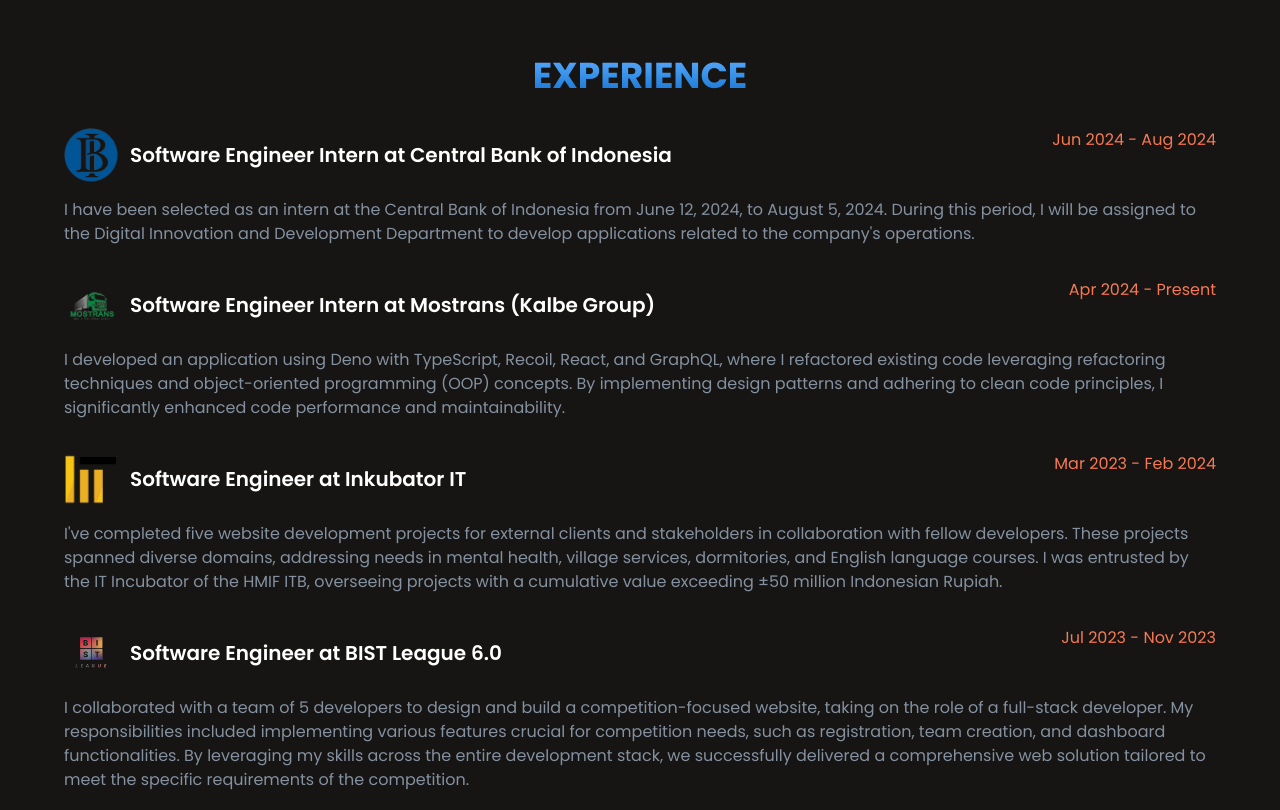
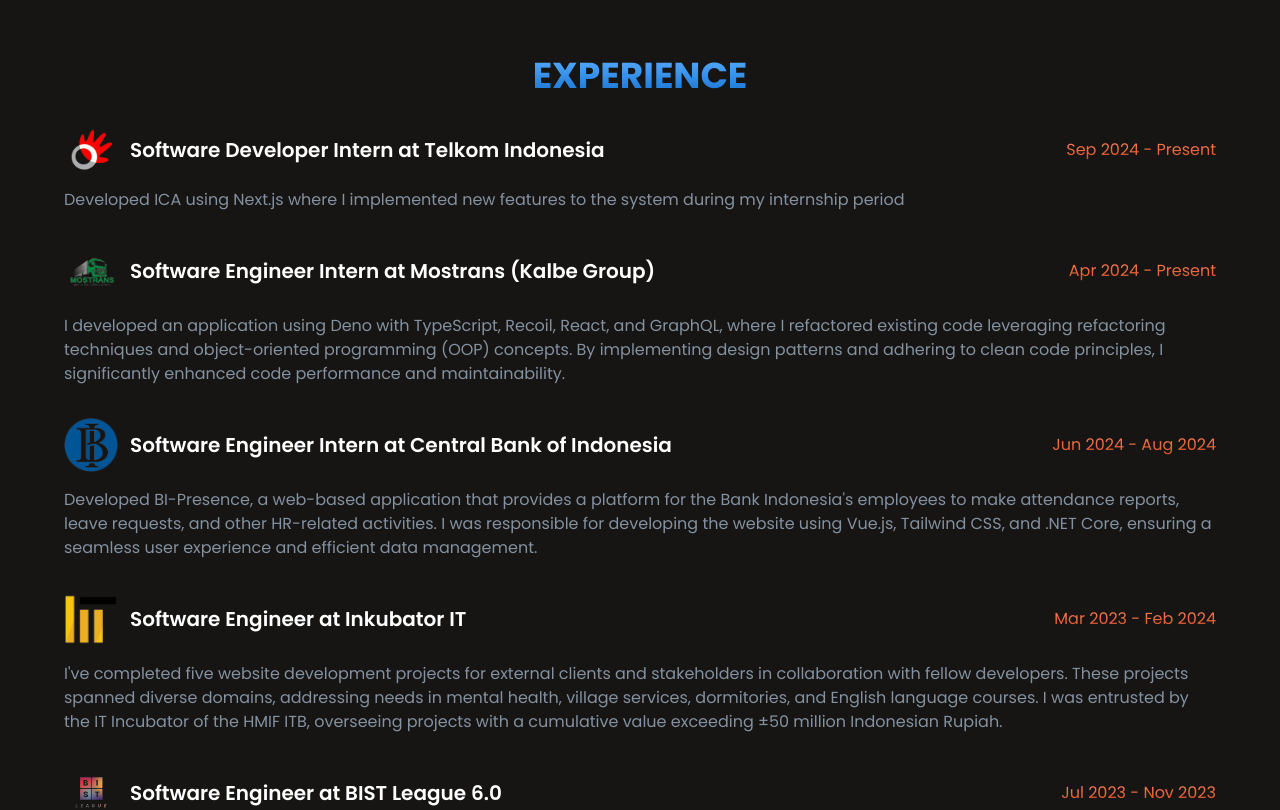
Before and after one commit to syahrialalzaidan/porto-web, a Next.js app: page / in a window 1280 px wide. Shown: the part 2420-3230 px from the top of the page. Built offline with nearby package versions, Linux system fonts and the light colour scheme.

Commit message:
feat: add telkom to experience

```diff
--- a/src/app/page.tsx
+++ b/src/app/page.tsx
@@ -194,10 +194,10 @@
             EXPERIENCE
           </h1>
           <Experience
-            title="Software Engineer Intern at Central Bank of Indonesia"
-            date="Jun 2024 - Aug 2024"
-            logo="/bi.png"
-            description="I have been selected as an intern at the Central Bank of Indonesia from June 12, 2024, to August 5, 2024. During this period, I will be assigned to the Digital Innovation and Development Department to develop applications related to the company's operations."
+            title="Software Developer Intern at Telkom Indonesia"
+            date="Sep 2024 - Present"
+            logo="/telkom.png"
+            description="Developed ICA using Next.js where I implemented new features to the system during my internship period"
           />
 
           <Experience
@@ -205,6 +205,13 @@
             date="Apr 2024 - Present"
             logo="/mostrans_1.png"
             description="I developed an application using Deno with TypeScript, Recoil, React, and GraphQL, where I refactored existing code leveraging refactoring techniques and object-oriented programming (OOP) concepts. By implementing design patterns and adhering to clean code principles, I significantly enhanced code performance and maintainability."
+          />
+
+          <Experience
+            title="Software Engineer Intern at Central Bank of Indonesia"
+            date="Jun 2024 - Aug 2024"
+            logo="/bi.png"
+            description="Developed BI-Presence, a web-based application that provides a platform for the Bank Indonesia's employees to make attendance reports, leave requests, and other HR-related activities. I was responsible for developing the website using Vue.js, Tailwind CSS, and .NET Core, ensuring a seamless user experience and efficient data management."
           />
 
           <Experience
--- a/src/components/Experience.tsx
+++ b/src/components/Experience.tsx
@@ -1,21 +1,24 @@
 import Image from "next/image";
 
 interface ExperienceProps {
-    title: string;
-    date: string;
-    logo: string;
-    description: string;
+  title: string;
+  date: string;
+  logo: string;
+  description: string;
 }
 
-export default function Experience({ title, date, logo, description }: ExperienceProps) {
+export default function Experience({
+  title,
+  date,
+  logo,
+  description,
+}: ExperienceProps) {
   return (
     <div className="flex flex-col gap-4">
-      <div className="flex flex-col lg:justify-between lg:flex-row">
+      <div className="flex flex-col lg:justify-between lg:flex-row lg:items-center">
         <div className="flex gap-3 items-center">
           <Image src={logo} alt="wesclic" width={54} height={27} />
-          <p className="text-lg lg:text-xl font-semibold">
-            {title}
-          </p>
+          <p className="text-lg lg:text-xl font-semibold">{title}</p>
         </div>
 
         <p className="project hidden lg:block text-sm lg:text-base text-right">
@@ -23,9 +26,7 @@
         </p>
       </div>
 
-      <p className="text-[#8491A0] text-sm lg:text-base">
-        {description}
-      </p>
+      <p className="text-[#8491A0] text-sm lg:text-base">{description}</p>
       <p className="project text-sm lg:hidden lg:text-base text-right">
         {date}
       </p>
```
Also changed, not shown: public/telkom.png (added).
